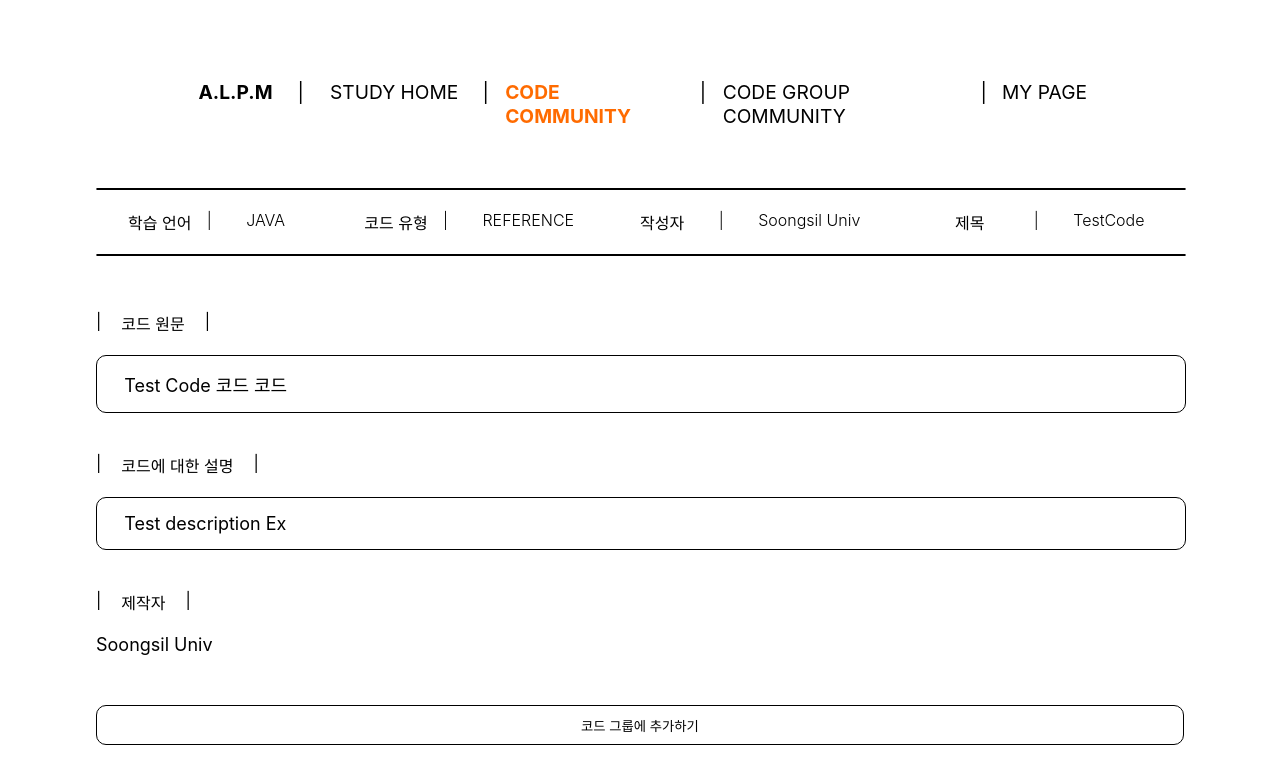
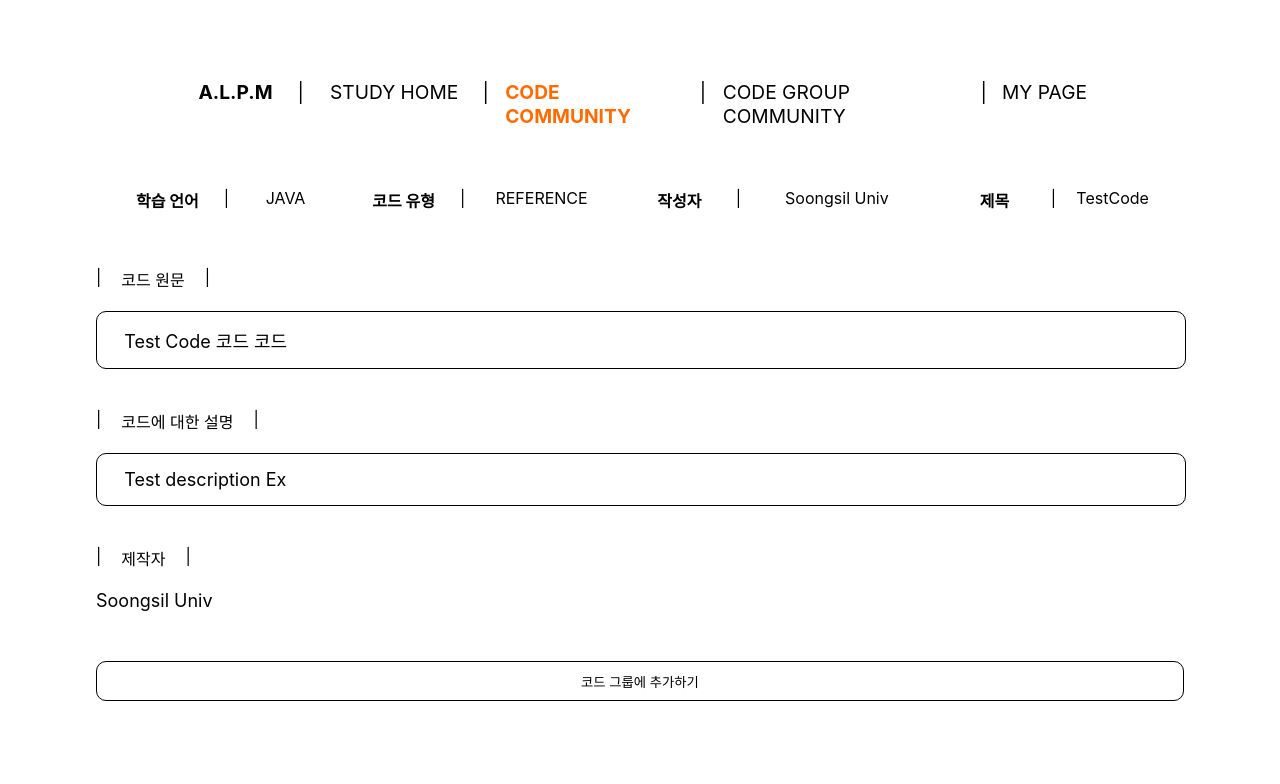
Before and after one commit to AL-PM/ALPM-web, a React (Create React App) app: page /code/Detail in a window 1280 px wide. Shown: the top 784 px of the page. Built offline with nearby package versions, Linux system fonts and the light colour scheme.

Commit message:
[MOD] CODE 코드 상세 페이지 정보 요악 디자인 변경

```diff
--- a/src/Etc/CodeDetailInfo/CodeDetailInfo.css
+++ b/src/Etc/CodeDetailInfo/CodeDetailInfo.css
@@ -4,18 +4,18 @@
     padding-right: 5%;
     margin-left:5%;
     margin-right: 5%;
-    margin-top: 20px;
+    margin-top: 7.5vh;
     margin-bottom: 20px;
     display: grid;
     grid-template-columns: 1fr 0.5fr 1fr 0.5fr 1fr 0.5fr 1.5fr 0.5fr 1fr 0.5fr 2fr 0.5fr 1fr 0.5fr 1fr ;
-    justify-items: start;
+    justify-items: center;
     font-size: medium;
-    font-weight: 300;
+    font-weight: normal;
 }
 
 #CodeDetailInfoContainer{
     width: 85%;
     margin-left : 7.5%;
-    border: 0.5px solid;
+    border: 0.45px solid;
     border-radius: 10px;
 }
--- a/src/Etc/CodeDetailInfo/CodeDetailInfo.jsx
+++ b/src/Etc/CodeDetailInfo/CodeDetailInfo.jsx
@@ -11,27 +11,23 @@ function CodeDetailInfo({verified, language, owner, name}){
             return "USER_MADE";
     }
     return(
-        <div>
-            <div id="CodeDetailInfoContainer" style={{marginTop:"7.5vh"}}></div>
             <div id="CodeDetailInfo">
-                <span>학습 언어</span>
+                <span style={{fontWeight:"bold"}}>학습 언어</span>
                 <span>|</span>
                 <span>{language}</span>
                 <span></span>
-                <span>코드 유형</span>
+                <span style={{fontWeight:"bold"}}>코드 유형</span>
                 <span>|</span>
                 <span>{verifiedInvertor(verified)}</span>
                 <span></span>
-                <span>작성자</span>
+                <span style={{fontWeight:"bold"}}>작성자</span>
                 <span>|</span>
                 <span>{owner}</span>
                 <span></span>
-                <span>제목</span>
+                <span style={{fontWeight:"bold"}}>제목</span>
                 <span>|</span>
                 <span>{name}</span>
             </div>
-            <div id="CodeDetailInfoContainer"></div>
-        </div>
 
     )
 }
```
